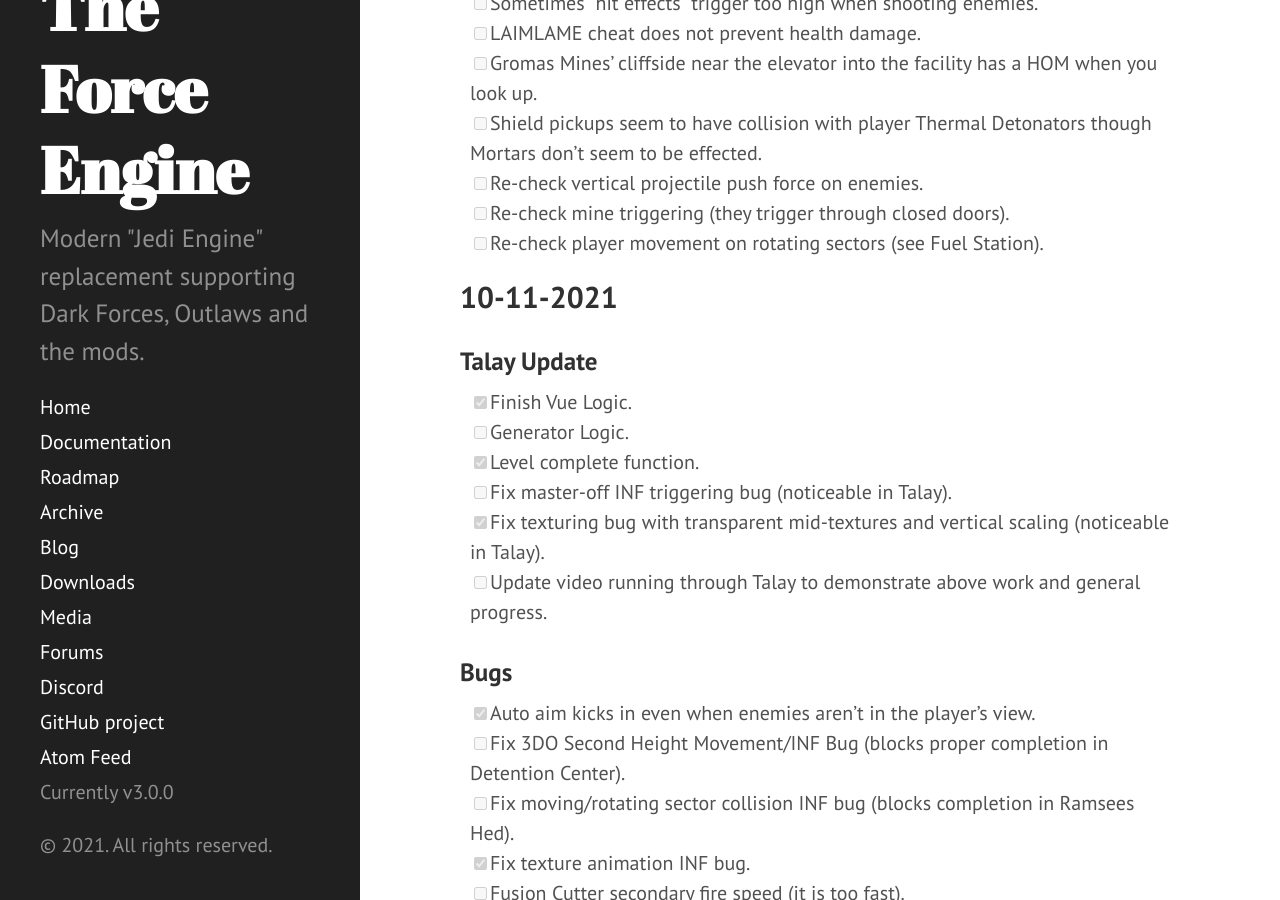
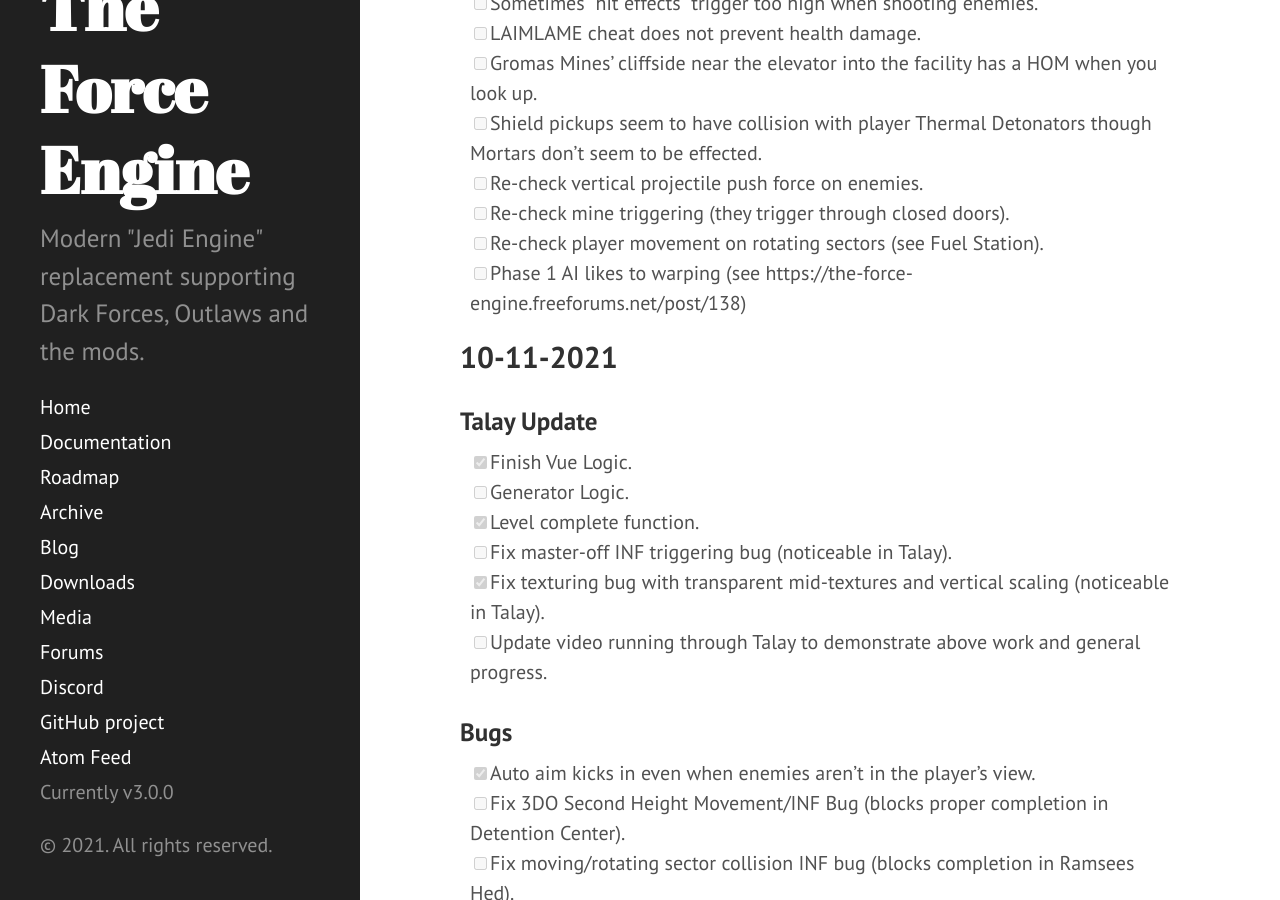
Before and after one commit to TheForceEngine/TheForceEngine.github.io, a Jekyll site: the page built from ProgressTracker.md, in a window 1280 px wide and 900 px high, scrolled down 536 px. Built offline with Jekyll 4.4.1, drawn with Linux system fonts in a browser that asks for light colours.

Commit message:
Update ProgressTracker.md

```diff
--- a/ProgressTracker.md
+++ b/ProgressTracker.md
@@ -15,6 +15,7 @@
 - [ ] Re-check vertical projectile push force on enemies.
 - [ ] Re-check mine triggering (they trigger through closed doors).
 - [ ] Re-check player movement on rotating sectors (see Fuel Station).
+- [ ] Phase 1 AI likes to warping (see https://the-force-engine.freeforums.net/post/138)
 
 ## 10-11-2021
 ### Talay Update
```
